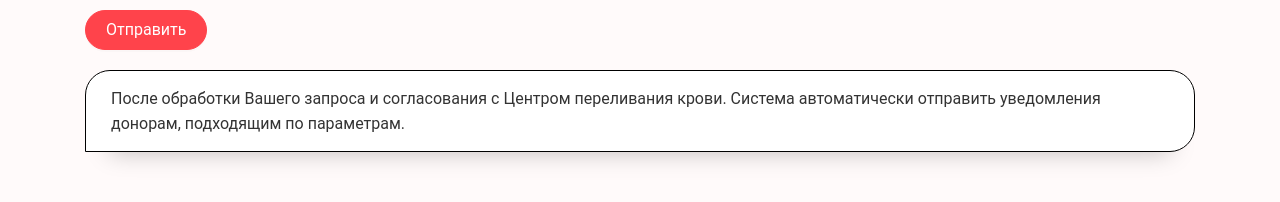
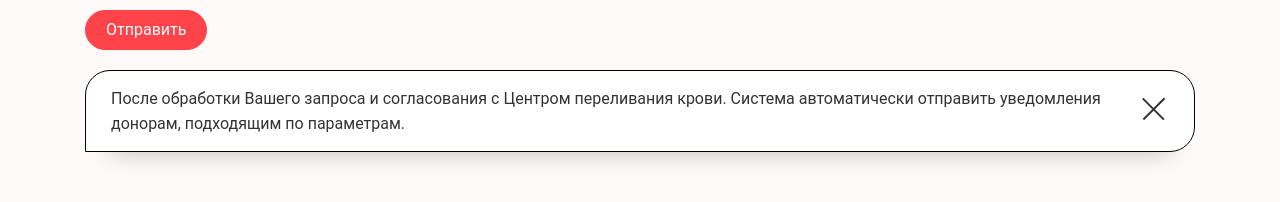
Before and after one commit to Donormd/donor.md-frontend, a Next.js app: page /donor-search in a window 1280 px wide. Shown: the part 1283-1485 px from the top of the page. Built offline with nearby package versions, Linux system fonts and the light colour scheme.

Commit message:
added dismissible flag

```diff
--- a/components/alert.tsx
+++ b/components/alert.tsx
@@ -1,5 +1,6 @@
-import React from 'react';
+import React, { useState } from 'react';
 import styled from 'styled-components';
+import { Paragraph } from './UI';
 
 export declare type Props = {
   dismissible?: boolean;
@@ -8,18 +9,59 @@ export declare type Props = {
   children?: React.ReactNode;
 };
 
-const StyledMessage = styled.div`
+const ButtonWrapper = styled.div`
+  align-self: center;
+`;
+
+const Line = styled.div`
+  width: 100%;
+  height: 2px;
+  background: ${({ theme }) => theme.textDark};
+`;
+
+const CloseIcon = styled.div`
+  cursor: pointer;
+  min-width: 30px;
+  height: 30px;
+
+  ${Line}:nth-of-type(1) {
+    transform: rotate(45deg) translate(8px, 9px);
+  }
+  ${Line}:nth-of-type(2) {
+    transform: rotate(-45deg) translate(-7px, 7px);
+  }
+`;
+
+const Message = styled.div<{ hide: boolean }>`
+  display: ${({ hide }) => (hide ? 'none' : 'flex')};
   margin: 20px 0;
   padding: 15px 25px;
   border: 1px solid black;
   border-radius: ${({ theme }) => `${theme.radius} ${theme.radius} ${theme.radius} 0`};
   box-shadow: 0 25px 25px -25px rgba(0, 0, 0, 0.25);
   background: white;
+
+  ${CloseIcon} {
+    margin-left: 15px;
+  }
 `;
 
-const Alert: React.FC<Props> = ({ message = '', children, className }): JSX.Element => {
-  if (children) return <StyledMessage className={className}>{children}</StyledMessage>;
-  return <StyledMessage className={className}>{message}</StyledMessage>;
+const Alert: React.FC<Props> = ({ message, children, className, dismissible }): JSX.Element => {
+  const [hide, setHide] = useState<boolean>(!dismissible || false);
+
+  return (
+    <Message hide={hide}>
+      <Paragraph className={className}>{message || children}</Paragraph>
+      {dismissible && (
+        <ButtonWrapper>
+          <CloseIcon arial-role='button' onClick={() => setHide(true)}>
+            <Line />
+            <Line />
+          </CloseIcon>
+        </ButtonWrapper>
+      )}
+    </Message>
+  );
 };
 
 export default React.memo(Alert);
```
